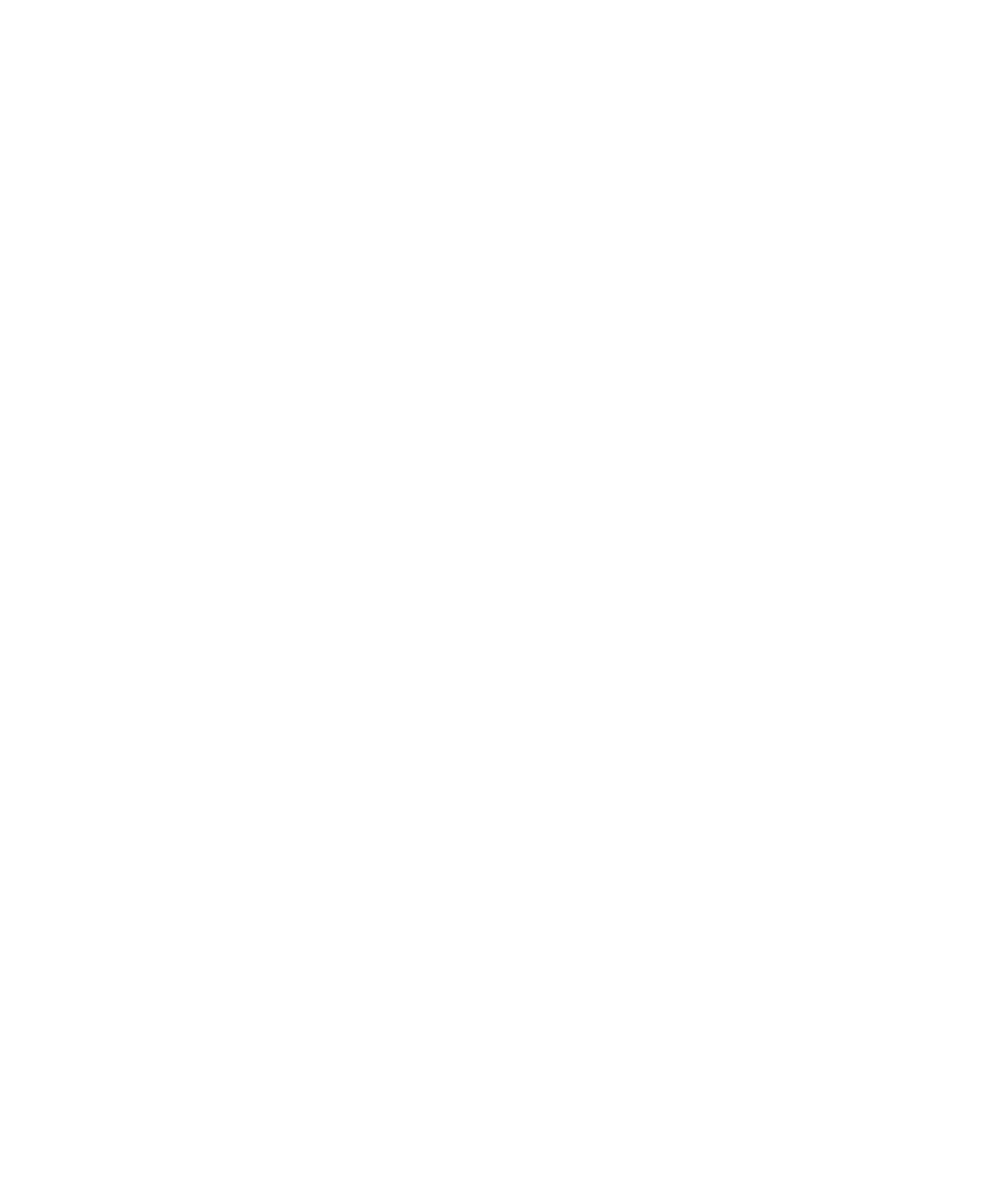
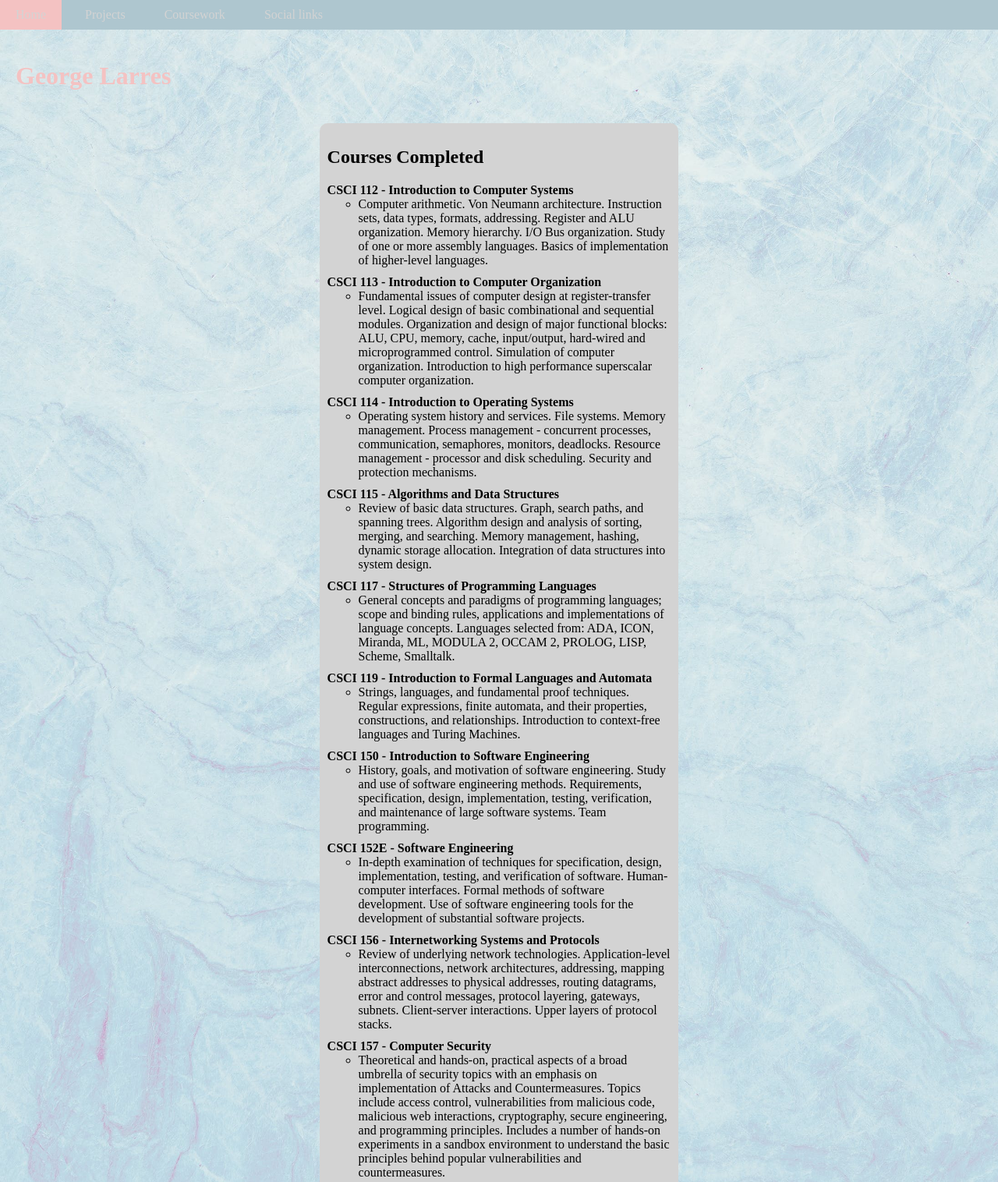
Before and after one commit to Nerdeee/personal-website, a plain HTML site: page personal website/coursework.html in a window 1280 px wide. Shown: the top 1516 px of the page at 78% size. Before the commit the page ends 800 px from the top, so only its background shows below. Drawn offline with Linux system fonts and the light colour scheme.

Commit message:
Update coursework.html

```diff
--- a/personal website/coursework.html
+++ b/personal website/coursework.html
@@ -4,8 +4,91 @@
     <meta charset="UTF-8">
     <meta name="viewport" content="width=device-width, initial-scale=1.0">
     <title>Coursework</title>
+    <link rel="stylesheet" href="styles/style.css">
 </head>
 <body>
-
+    <nav>
+        <ul>
+            <li><a href = "index.html">Home</a></li>
+            <li><a href = "projects.html">Projects</a></li>
+            <li><a href = "coursework.html">Coursework</a></li>
+            <li><a href = "socials.html">Social links</a></li>
+        </ul>
+    </nav>
+    <h1>George Larres</h1>
+    <div id = "courses">
+        <h2>Courses Completed</h2>
+        <ul id="title-list">
+            <li>
+              <strong>CSCI 112 - Introduction to Computer Systems </strong>
+              <ul id="description-list">
+                <li>Computer arithmetic. Von Neumann architecture. Instruction sets, data types, formats, addressing. Register and ALU organization. Memory hierarchy. I/O Bus organization. Study of one or more assembly languages. Basics of implementation of higher-level languages.</li>
+              </ul>
+            </li>
+            <li>
+              <strong>CSCI 113 - Introduction to Computer Organization</strong>
+              <ul id="description-list">
+                <li>Fundamental issues of computer design at register-transfer level. Logical design of basic combinational and sequential modules. Organization and design of major functional blocks: ALU, CPU, memory, cache, input/output, hard-wired and microprogrammed control. Simulation of computer organization. Introduction to high performance superscalar computer organization.</li>
+              </ul>
+            </li>
+            <li>
+                <strong>CSCI 114 - Introduction to Operating Systems</strong>
+                <ul id="description-list">
+                  <li>Operating system history and services. File systems. Memory management. Process management - concurrent processes, communication, semaphores, monitors, deadlocks. Resource management - processor and disk scheduling. Security and protection mechanisms.</li>
+                </ul>
+            </li>
+            <li>
+                <strong>CSCI 115 - Algorithms and Data Structures
+                </strong>
+                <ul id="description-list">
+                  <li>Review of basic data structures. Graph, search paths, and spanning trees. Algorithm design and analysis of sorting, merging, and searching. Memory management, hashing, dynamic storage allocation. Integration of data structures into system design.
+                </li>
+                </ul>
+            </li>
+            <li>
+                <strong>CSCI 117 - Structures of Programming Languages</strong>
+                <ul id="description-list">
+                  <li>General concepts and paradigms of programming languages; scope and binding rules, applications and implementations of language concepts. Languages selected from: ADA, ICON, Miranda, ML, MODULA 2, OCCAM 2, PROLOG, LISP, Scheme, Smalltalk.</li>
+                </ul>
+            </li>
+            <li>
+                <strong>CSCI 119 - Introduction to Formal Languages and Automata</strong>
+                <ul id="description-list">
+                  <li>Strings, languages, and fundamental proof techniques. Regular expressions, finite automata, and their properties, constructions, and relationships. Introduction to context-free languages and Turing Machines.</li>
+                </ul>
+            </li>
+            <li>
+                <strong>CSCI 150 - Introduction to Software Engineering</strong>
+                <ul id="description-list">
+                  <li>History, goals, and motivation of software engineering. Study and use of software engineering methods. Requirements, specification, design, implementation, testing, verification, and maintenance of large software systems. Team programming.</li>
+                </ul>
+            </li>
+            <li>
+                <strong>CSCI 152E - Software Engineering</strong>
+                <ul id="description-list">
+                  <li>In-depth examination of techniques for specification, design, implementation, testing, and verification of software. Human-computer interfaces. Formal methods of software development. Use of software engineering tools for the development of substantial software projects.</li>
+                </ul>
+            </li>
+            <li>
+                <strong>CSCI 156 - Internetworking Systems and Protocols</strong>
+                <ul id="description-list">
+                  <li>Review of underlying network technologies. Application-level interconnections, network architectures, addressing, mapping abstract addresses to physical addresses, routing datagrams, error and control messages, protocol layering, gateways, subnets. Client-server interactions. Upper layers of protocol stacks.</li>
+                </ul>
+            </li>
+            <li>
+                <strong>CSCI 157 - Computer Security</strong>
+                <ul id="description-list">
+                  <li>Theoretical and hands-on, practical aspects of a broad umbrella of security topics with an emphasis on implementation of Attacks and Countermeasures. Topics include access control, vulnerabilities from malicious code, malicious web interactions, cryptography, secure engineering, and programming principles. Includes a number of hands-on experiments in a sandbox environment to understand the basic principles behind popular vulnerabilities and countermeasures.</li>
+                </ul>
+            </li>
+            <li>
+                <strong>CSCI 159 - System and Cloud Security</strong>
+                <ul id="description-list">
+                  <li>Fundamental cryptography algorithms, public/private key and RSA, system security models, password mechanisms, network authentication, PGP, SSL, WiFi security with WEP and WPA, VPN, and cloud security.</li>
+                </ul>
+            </li>
+            <!-- Add more titles and descriptions as needed -->
+        </ul>
+    </div>
 </body>
 </html>
```
